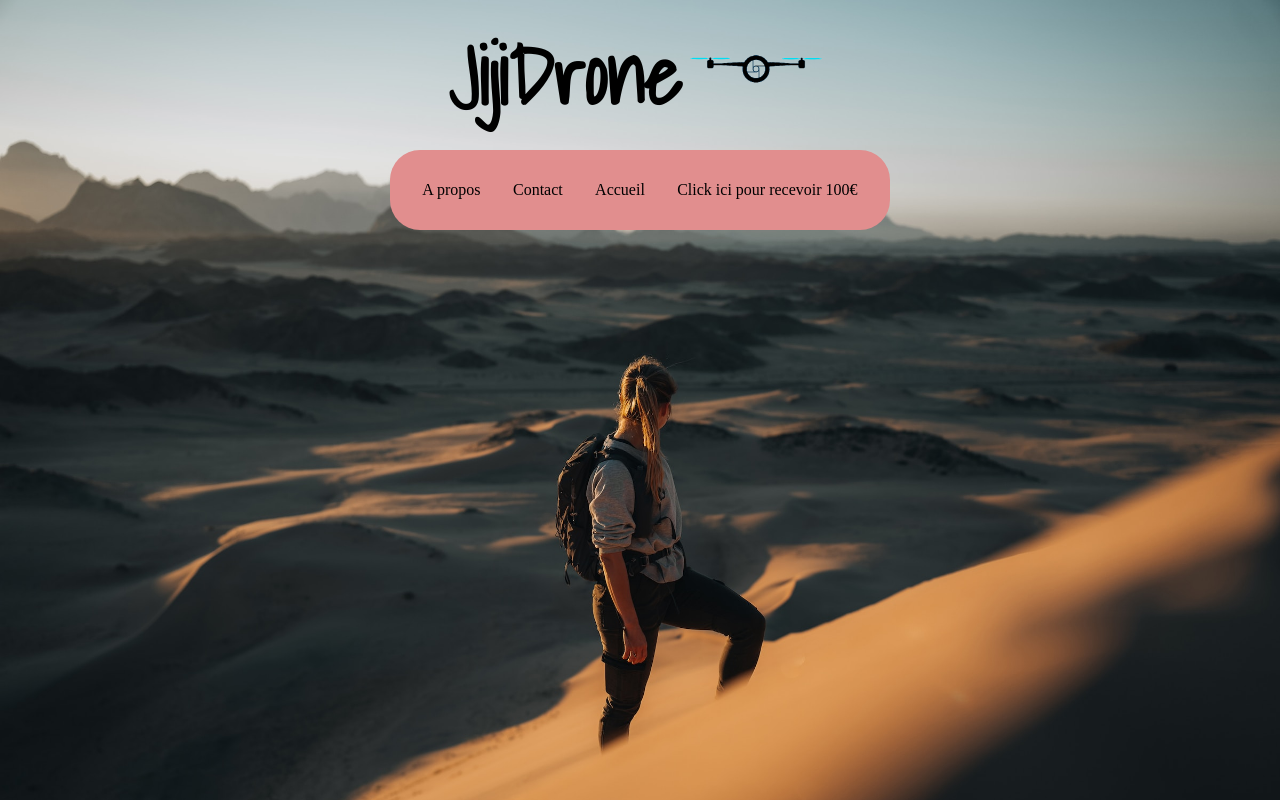
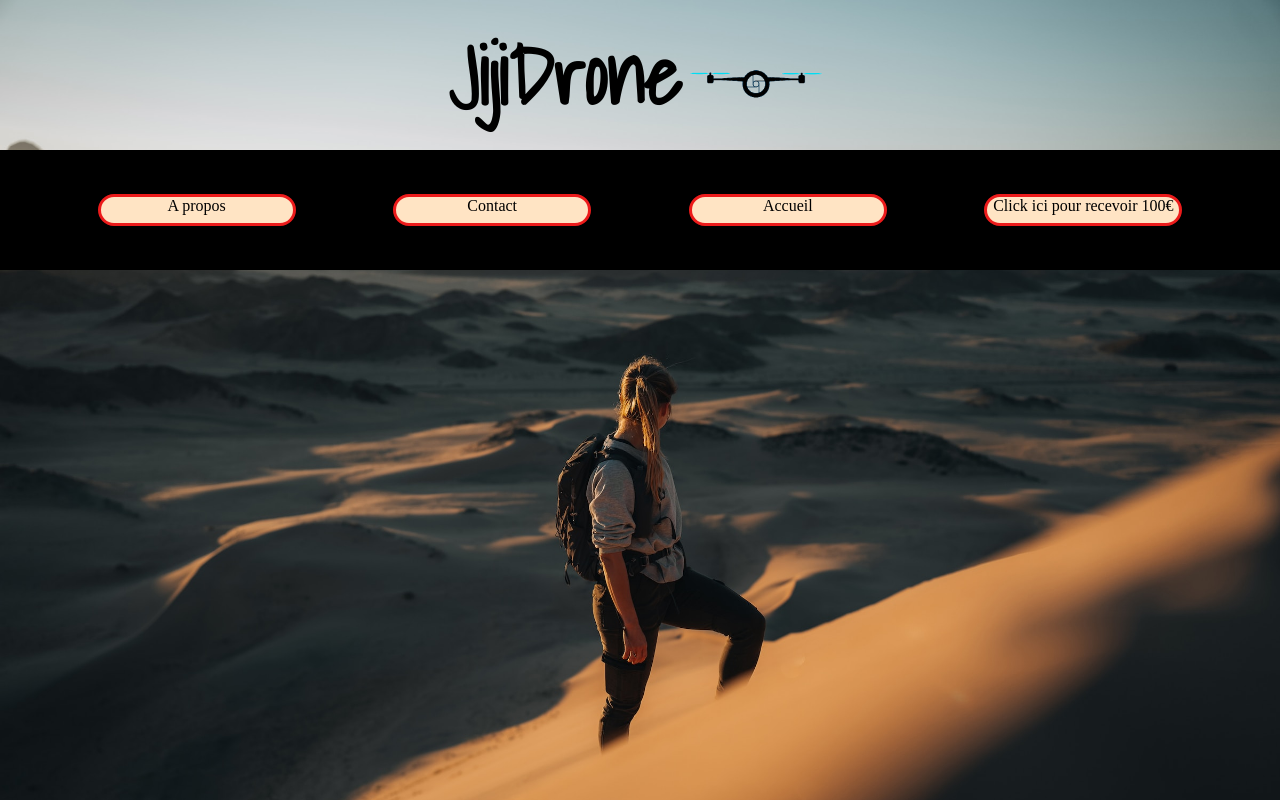
Before and after one commit to Jiji344/Drone, a website built with Vite: page drone/index.html in a window 1280 px wide. Built offline with nearby package versions, Linux system fonts and the light colour scheme.

Commit message:
update
chez arthur tjr

```diff
--- a/drone/style.css
+++ b/drone/style.css
@@ -33,14 +33,14 @@ h1{
   text-align: center;
   align-items: center;
   justify-content: space-evenly;
-  width:500px;
-  height: 10vh;
-  background-color: rgb(225, 142, 142);
-  border-radius: 30px;
+  width:100vw;
+  height: 15vh;
+  background-color: black;
 }
 
 #logodrone{
   width: 150px;
+  position: relative;top:15px;
 }
 
 #titrelogo{
@@ -48,3 +48,10 @@ h1{
   align-items: center;
   justify-content: space-evenly;
 }
+#menu span {
+  width: 15vw;
+  height: 2vw;
+  border:solid 0.3vw rgb(236, 27, 27);
+  border-radius: 40px;
+  background-color: bisque;
+}
```
